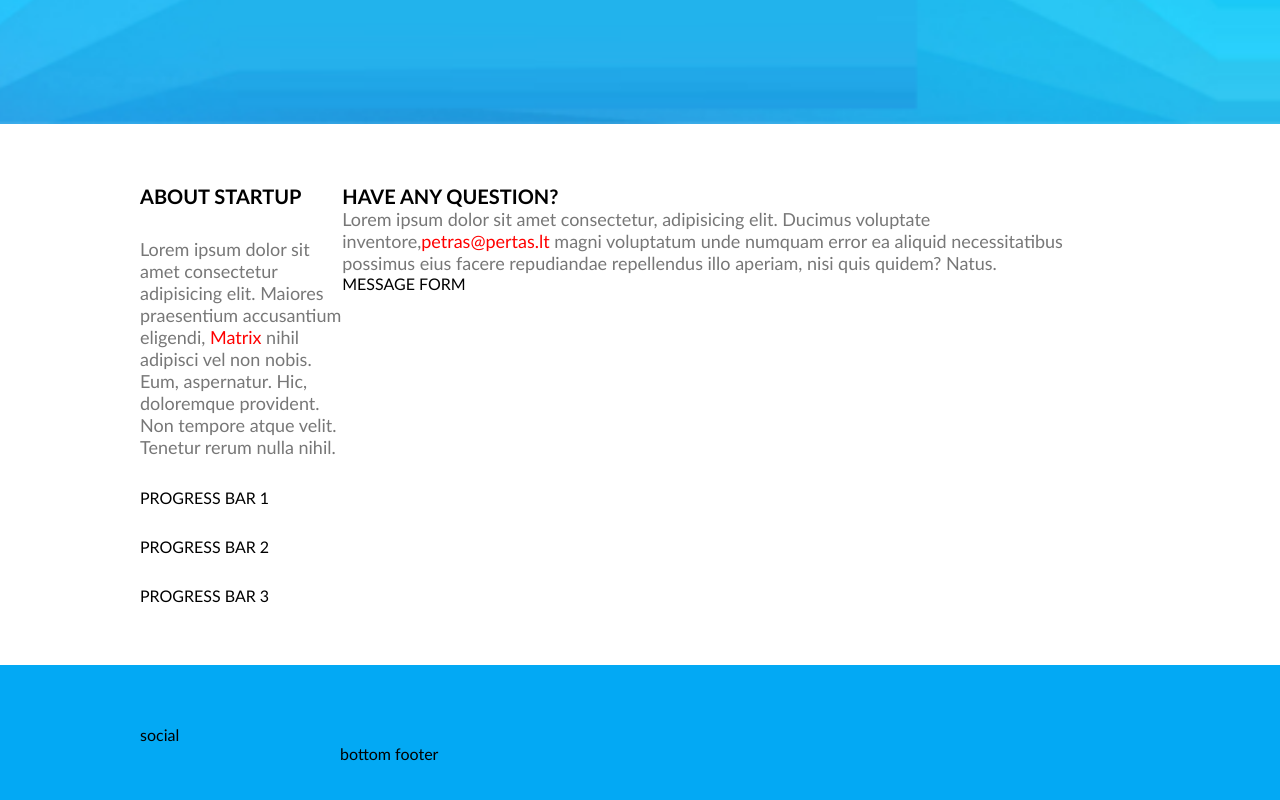
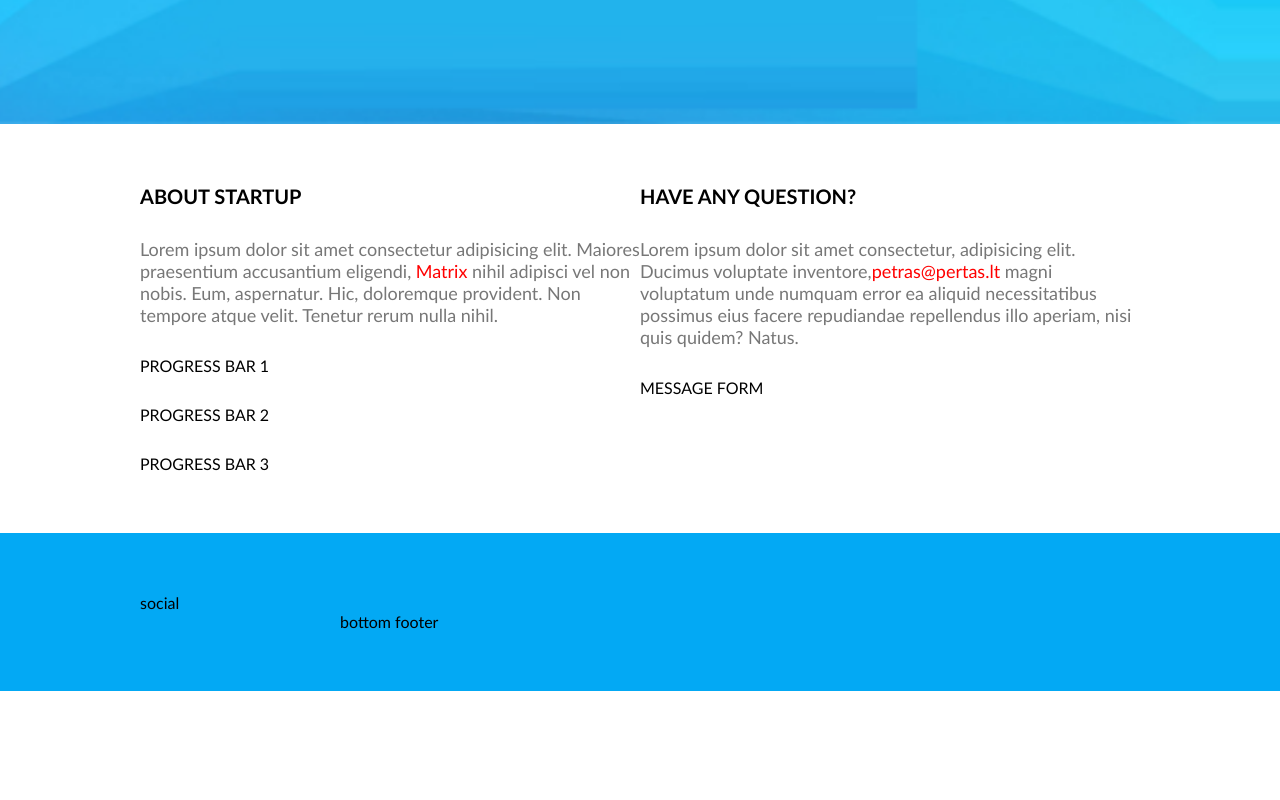
Before and after one commit to Darijush/05-30-coming-soon, a website: page index.html in a window 1280 px wide. Shown: the part 676-1476 px from the top of the page. After the commit the page ends 1367 px from the top, so only its background shows below. Drawn offline with Linux system fonts and the light colour scheme.

Commit message:
missing class found #8

```diff
--- a/index.html
+++ b/index.html
@@ -42,7 +42,7 @@
                 <div>PROGRESS BAR 2</div>
                 <div>PROGRESS BAR 3</div>
             </div>
-            <div class="rigth-column">
+            <div class="column rigth-column">
                 <h2 class="section-title">Have any question?</h2>
                 <p class="section-description">Lorem ipsum dolor sit amet consectetur, adipisicing elit. Ducimus voluptate inventore,<a href="#">petras@pertas.lt</a> magni voluptatum unde numquam error ea aliquid necessitatibus possimus eius facere repudiandae repellendus illo aperiam, nisi quis quidem? Natus.</p>
                 <form >
```
